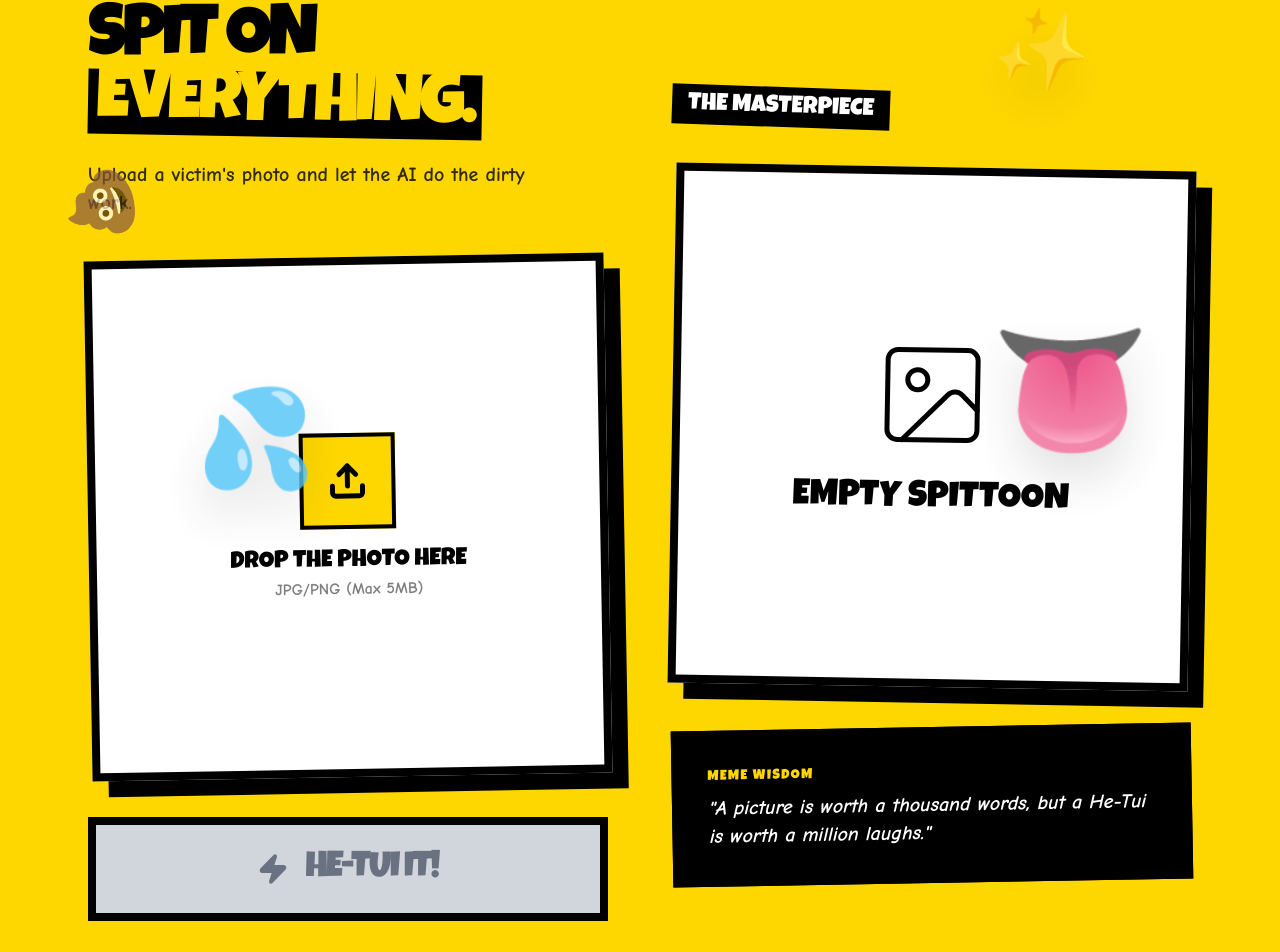
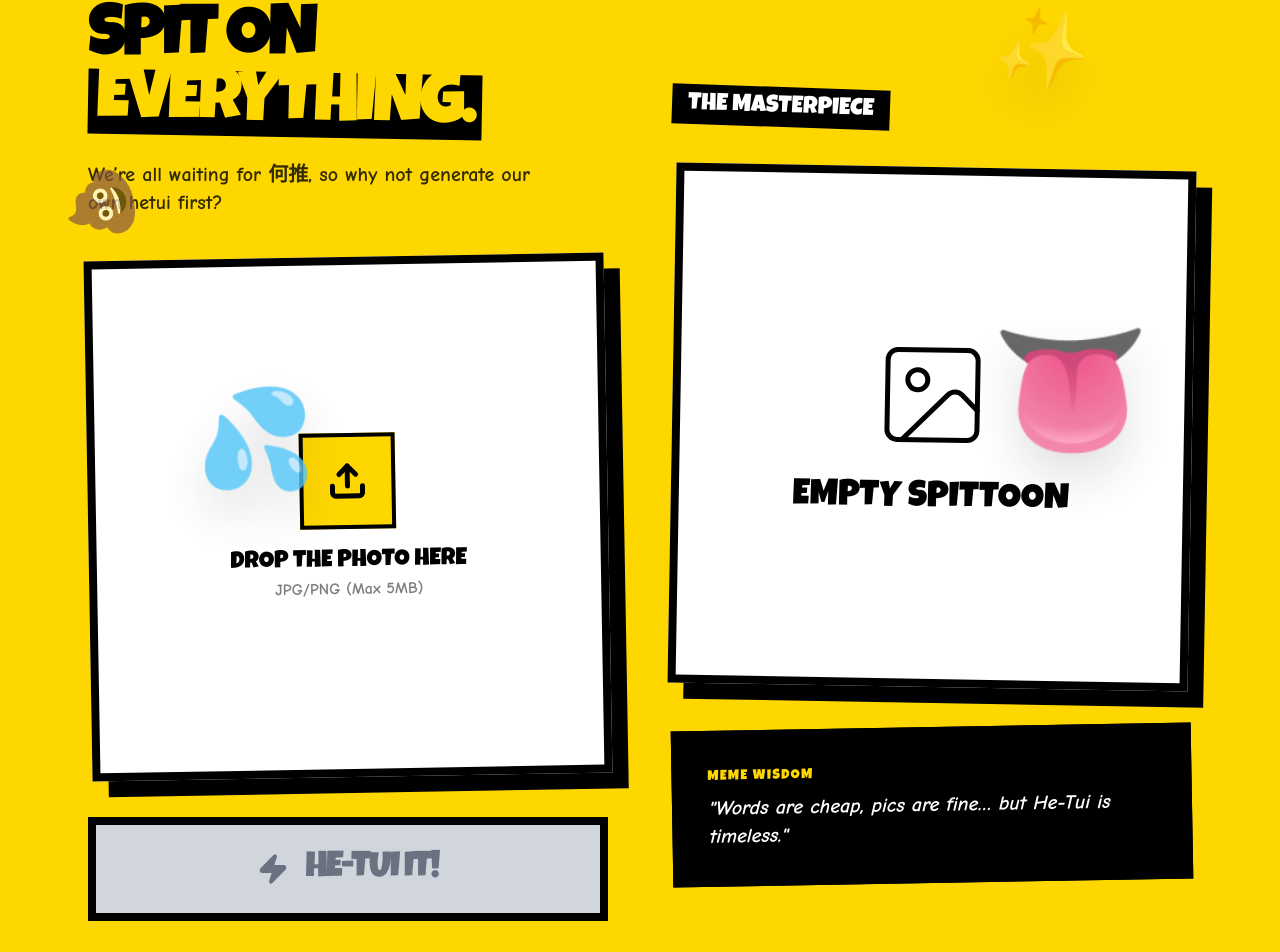
Before and after one commit to mapalubnb/hetui, a React (Vite) app: page / in a window 1280 px wide. Shown: the part 225-1177 px from the top of the page. Built offline with nearby package versions, Linux system fonts and the light colour scheme.

Commit message:
feat: Update app tagline and meme wisdom
Refine the application's core message and a key piece of user-facing text to better align with the "He-Tui" concept and humor.

```diff
--- a/src/App.tsx
+++ b/src/App.tsx
@@ -182,7 +182,7 @@ export default function App() {
                   <span className="bg-black text-[#FFD700] px-2 inline-block rotate-1">EVERYTHING.</span>
                 </motion.h2>
                 <p className="text-xl font-bold opacity-80 max-w-md">
-                  Upload a victim's photo and let the AI do the dirty work.
+                  We’re all waiting for 何推, so why not generate our own hetui first?
                 </p>
                 {remainingUses !== null && (
                   <div className="inline-block bg-black text-[#FFD700] px-4 py-2 font-display text-xl uppercase rotate-1 border-2 border-black">
@@ -337,7 +337,7 @@ export default function App() {
               <div className="bg-black text-white p-8 border-4 border-black shadow-[8px_8px_0px_0px_rgba(255,215,0,1)] -rotate-1">
                 <p className="text-sm font-display uppercase text-[#FFD700] mb-2 tracking-widest">Meme Wisdom</p>
                 <p className="text-xl font-bold italic">
-                  "A picture is worth a thousand words, but a He-Tui is worth a million laughs."
+                  "Words are cheap, pics are fine… but He-Tui is timeless."
                 </p>
               </div>
             </section>
```
